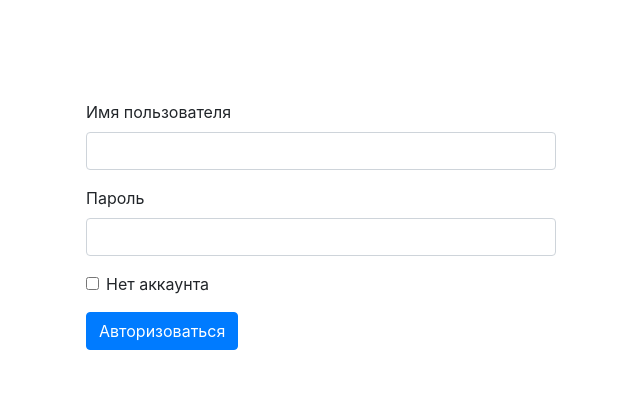
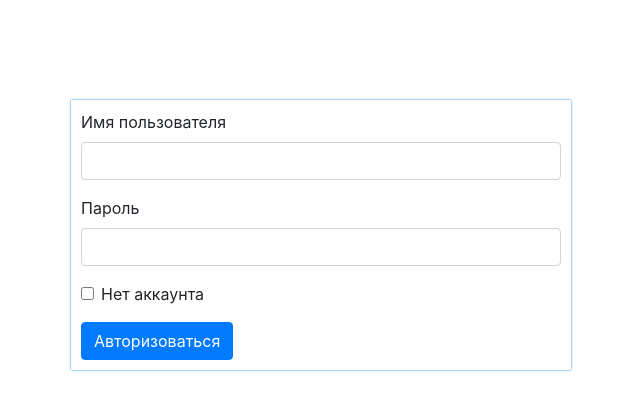
Before and after one commit to efimchuk/my-hr, a website: page api/main/static/auth.html in a window 1280 px wide. Shown: the whole page, without its empty margins (319-959 px from the left). Drawn offline with nearby package versions, Linux system fonts and the light colour scheme.

Commit message:
Добавил рамку для формы авторизации

```diff
--- a/api/main/static/auth.html
+++ b/api/main/static/auth.html
@@ -84,9 +84,18 @@
             }
         }
     </script>
+    <style>
+        #auth-form{
+            display:none;
+            width:500px;
+            margin-top:100px;
+            box-shadow: 0 0 2px rgb(0, 123, 255);
+            padding: 10px;
+        }
+    </style>
 </head>
 <body>
-    <form v-on:submit.prevent="onSubmit" id="auth-form" style="display:none; width:500px; margin-top:100px;" class="container">
+    <form v-on:submit.prevent="onSubmit" id="auth-form" style="display:none; width:500px; margin-top:100px; box-shadow: 0 0 2px rgb(0, 123, 255);" class="container">
         <div class="form-group">
             <label for="nickname_authForm">Имя пользователя</label>
             <input v-model="nickname" type="type" required id="nickname_authForm" class="form-control">
```
